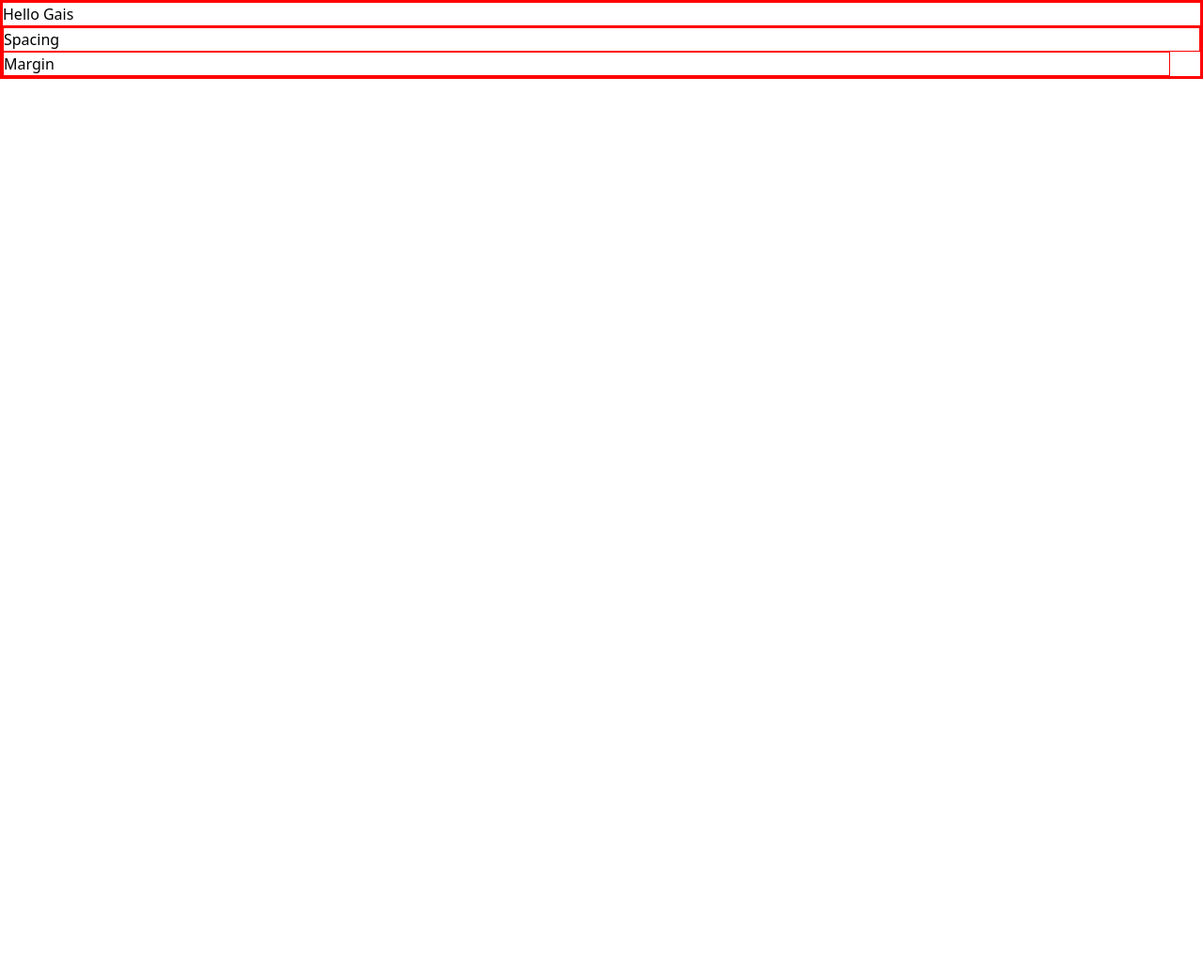
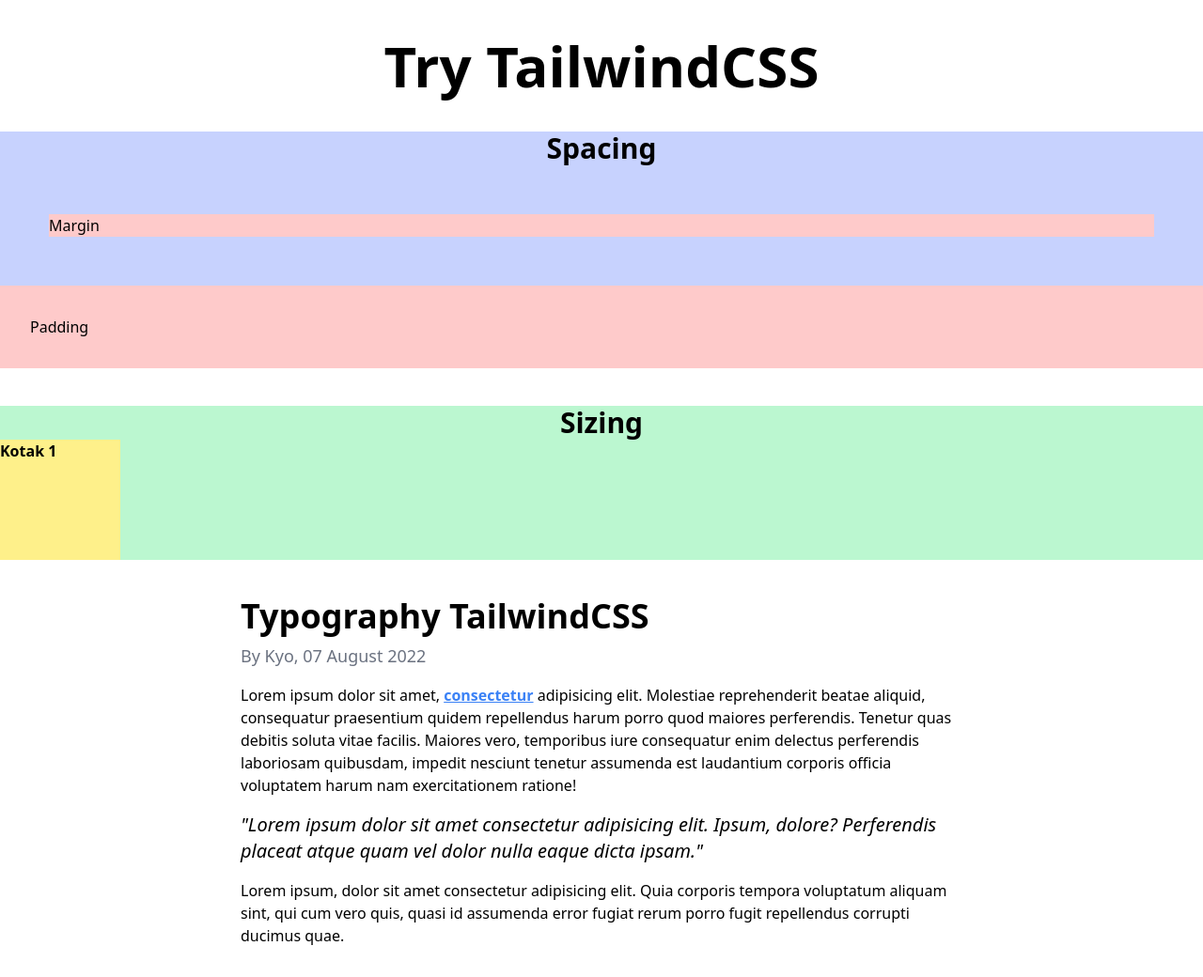
Before and after one commit to amsbtvr/belajar-tailwind, a website: page index.html in a window 1280 px wide. Shown: the whole page at 94% size. Before the commit the page ends 800 px from the top, so only its background shows below. Drawn offline with nearby package versions, Linux system fonts and the light colour scheme.

Commit message:
spacing margin padding bg-color font-color

```diff
--- a/index.html
+++ b/index.html
@@ -1,5 +1,6 @@
 <!DOCTYPE html>
 <html lang="en">
+
 <head>
     <meta charset="UTF-8">
     <meta http-equiv="X-UA-Compatible" content="IE=edge">
@@ -7,18 +8,59 @@
     <title>Test Tailwind</title>
     <script src="https://cdn.tailwindcss.com"></script>
     <!-- <link rel="stylesheet" href="css/style.css" /> -->
+    <script>
+        tailwind.config = {
+            theme: {
+                extend: {
+                    spacing: {
+                        '13': '3.25rem',
+                    }
+                }
+            }
+        }
+    </script>
     <Style type="text/tailwindcss">
-        * {
-            border: 1px solid red;
-        }
+
     </Style>
 </head>
+
 <body>
-    <h1>Hello Gais</h1>
+    <h1 class="text-6xl font-bold text-center my-10">Try TailwindCSS</h1>
 
-    <section>
-        <h2>Spacing</h2>
-        <div class="mr-8">Margin</div>
+    <section class="mb-10 bg-indigo-200">
+        <h2 class="text-3xl text-center font-bold">Spacing</h2>
+        <div class="m-13 bg-red-200">Margin</div>
+        <div class="p-8 bg-red-200">Padding</div>
+    </section>
+
+    <section class="mb-10 bg-green-200 font-bold">
+        <h2 class="text-3xl text-center">Sizing</h2>
+        <div class="w-32 h-32 bg-yellow-200">Kotak 1</div>
+    </section>
+
+    <section class="mb-96 font-sans max-w-3xl mx-auto">
+        <h2 class="mb-2 text-4xl font-bold">Typography TailwindCSS</h2>
+        <div class="mb-4 text-lg text-gray-500">
+            By Kyo, 07 August 2022
+        </div>
+        <p class="mb-4">
+            Lorem ipsum dolor sit amet, <a href="#" class="underline font-semibold text-blue-500">consectetur</a> adipisicing elit. Molestiae reprehenderit beatae aliquid,
+            consequatur praesentium quidem repellendus harum porro quod maiores perferendis. Tenetur quas debitis soluta
+            vitae facilis. Maiores vero, temporibus iure consequatur enim delectus perferendis laboriosam quibusdam,
+            impedit nesciunt tenetur assumenda est laudantium corporis officia voluptatem harum nam exercitationem
+            ratione!
+        </p>
+
+        <blockquote class="mb-4 italic font-thin text-xl">
+            "Lorem ipsum dolor sit amet consectetur adipisicing elit. Ipsum, dolore? Perferendis placeat atque quam vel
+            dolor nulla eaque dicta ipsam."
+        </blockquote>
+
+        <p class="mb-4">
+            Lorem ipsum, dolor sit amet consectetur adipisicing elit. Quia corporis tempora voluptatum aliquam sint, qui
+            cum vero quis, quasi id assumenda error fugiat rerum porro fugit repellendus corrupti ducimus quae.
+        </p>
     </section>
 </body>
+
 </html>
```
